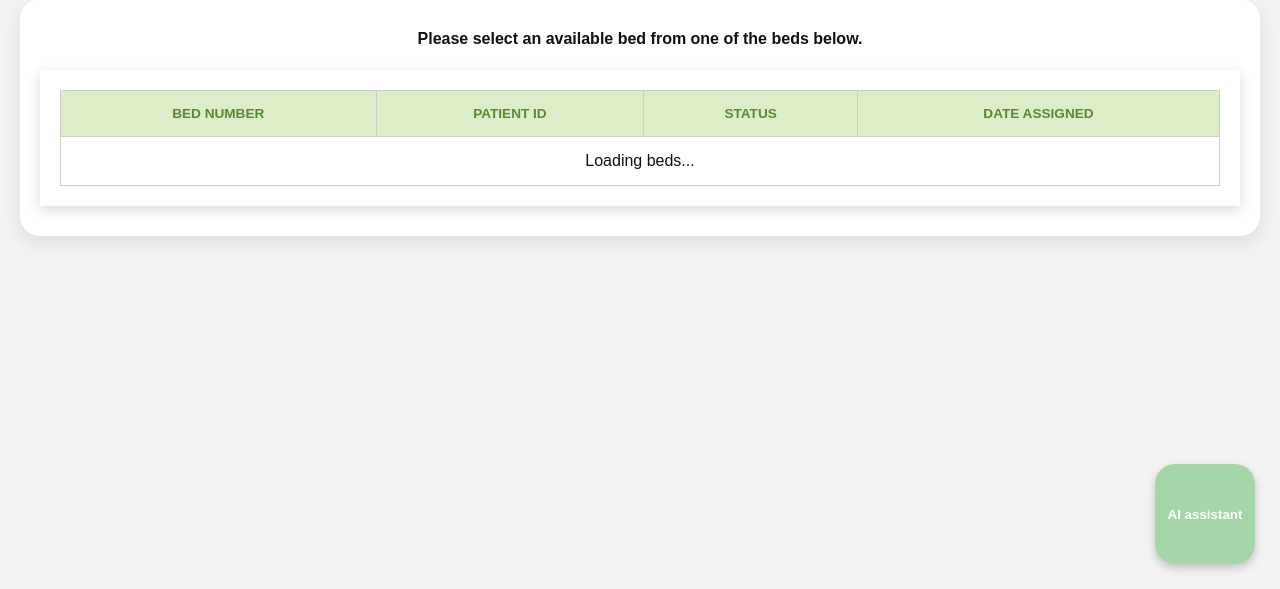
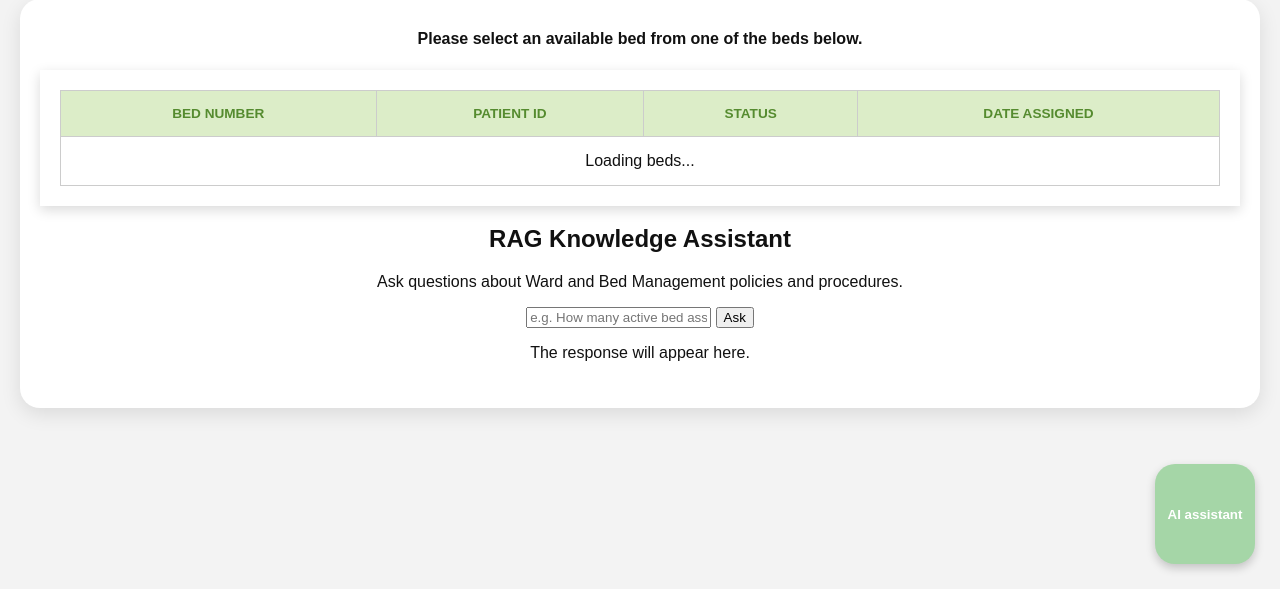
Before and after one commit to samarra-prahlad/ASD-Group24, a Flask app: template 6-brian-wardbed/frontend/templates/ward_detail.html in a window 1280 px wide. Shown: the part 211-800 px from the top of the page. Run offline with Flask 3, Linux system fonts and the light colour scheme; the template is opened without the code that fills it, so the values that code supplies are empty.

Commit message:
Added the rag front end and the respective CI/CD and compose changes

```diff
--- a/6-brian-wardbed/frontend/templates/ward_detail.html
+++ b/6-brian-wardbed/frontend/templates/ward_detail.html
@@ -77,6 +77,43 @@
                     <p id="releaseMessage"></p>
                 </div>
             </div>
+            <section class="rag-section">
+    <h2>RAG Knowledge Assistant</h2>
+
+    <p class="rag-description">
+        Ask questions about Ward and Bed Management policies and procedures.
+    </p>
+
+    <div class="rag-input-row">
+        <input
+            type="text"
+            id="ragQuestion"
+            placeholder="e.g. How many active bed assignments may a patient have?"
+        >
+
+        <button type="button" onclick="askRag()">
+            Ask
+        </button>
+    </div>
+
+    <div class="rag-response-box">
+        <p id="ragResult">
+            The response will appear here.
+        </p>
+
+        <div id="ragDetails" style="display: none;">
+            <p>
+                <strong>Confidence:</strong>
+                <span id="ragConfidence"></span>
+            </p>
+
+            <p>
+                <strong>Source:</strong>
+                <span id="ragSource"></span>
+            </p>
+        </div>
+    </div>
+</section>
         </div>
         <script>
             const params = new URLSearchParams(window.location.search);
@@ -278,6 +315,79 @@
                     `;
                 }
             }
+
+            async function askRag() {
+                const input = document.getElementById("ragQuestion");
+                const resultBox = document.getElementById("ragResult");
+                const detailsBox = document.getElementById("ragDetails");
+                const confidenceBox = document.getElementById("ragConfidence");
+                const sourceBox = document.getElementById("ragSource");
+
+                const question = input.value.trim();
+
+                if (!question) {
+                    resultBox.textContent = "Please enter a question.";
+                    detailsBox.style.display = "none";
+                    return;
+                }
+
+                resultBox.textContent = "Searching knowledge base...";
+                detailsBox.style.display = "none";
+
+                try {
+                    const response = await fetch(
+                        "http://localhost:5006/ask-rag",
+                        {
+                            method: "POST",
+                            headers: {
+                                "Content-Type": "application/json"
+                            },
+                            body: JSON.stringify({
+                                question: question
+                            })
+                        }
+                    );
+
+                    const data = await response.json();
+
+                    if (!response.ok) {
+                        if (data.details) {
+                            resultBox.textContent =
+                                `${data.error}: ${data.details}`;
+                        } else {
+                            resultBox.textContent =
+                                data.error || "Something went wrong.";
+                        }
+
+                        detailsBox.style.display = "none";
+                        return;
+                    }
+
+                    resultBox.textContent =
+                        data.reply || "No response was returned.";
+
+                    confidenceBox.textContent =
+                        data.confidence_category || "Unknown";
+
+                    if (data.citations && data.citations.length > 0) {
+                        sourceBox.textContent = data.citations
+                            .map(citation => citation.source_id)
+                            .join(", ");
+                    } else {
+                        sourceBox.textContent = "No relevant source found";
+                    }
+
+                    detailsBox.style.display = "block";
+
+                } catch (error) {
+                    console.error("RAG request failed:", error);
+
+                    resultBox.textContent =
+                        "Could not connect to the RAG service.";
+
+                    detailsBox.style.display = "none";
+                }
+            }
         </script>
     </body>
 </html>
--- a/docker-compose.yml
+++ b/docker-compose.yml
@@ -292,6 +292,11 @@ services:
        SHARED_ACCESS_API_URL: http://shared-backend:5000
        OLLAMA_BASE_URL: http://host.docker.internal:11434/v1
        OLLAMA_MODEL: qwen2.5:0.5b
+       MCP_ENABLED: "true"
+       MCP_SERVER_URL: http://host.docker.internal:7000/mcp
+
+       RAG_ENABLED: "true"
+       RAG_SERVER_URL: http://host.docker.internal:7001/mcp
      extra_hosts:
        - "host.docker.internal:host-gateway"
      depends_on:
```
Also changed, not shown: .github/workflows/6-brian-wardbed-ci.yml.
